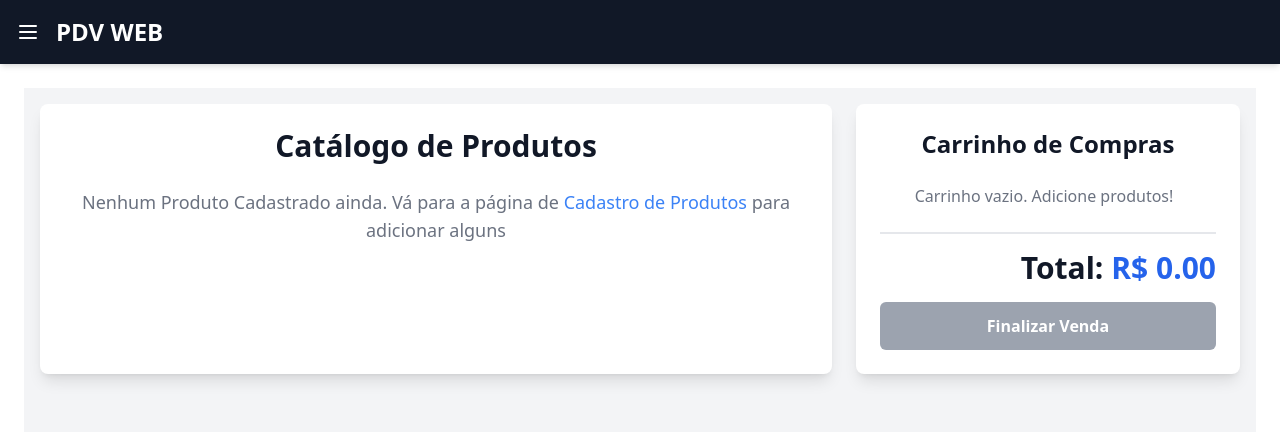
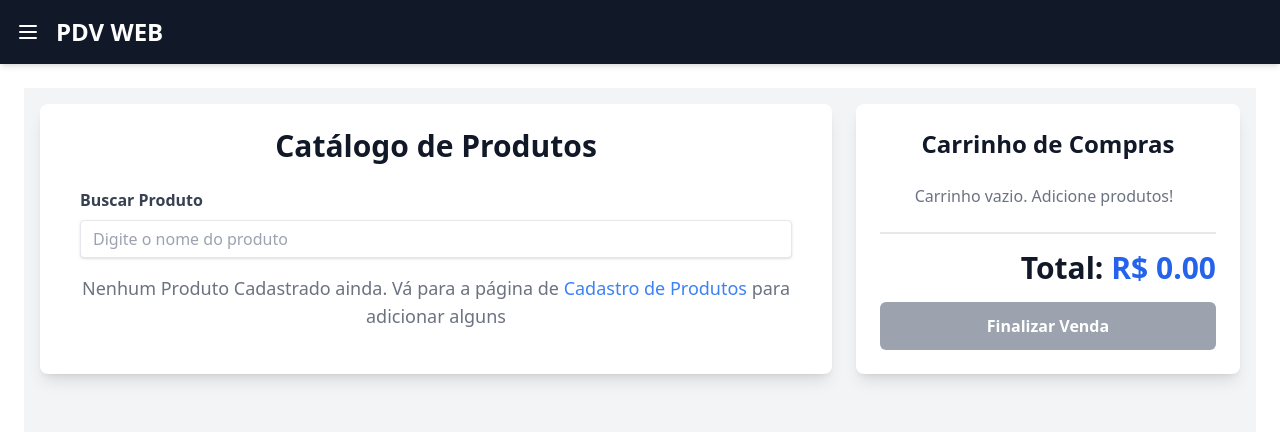
Before and after one commit to alvesgc/pdv, a React (Vite) app: page / in a window 1280 px wide. Shown: the top 432 px of the page. Built offline with nearby package versions, Linux system fonts and the light colour scheme.

Commit message:
feat: add Input component for reusable input fields and update Home page with product search functionality fix: correct price formatting in Products component when adding new products

```diff
--- /dev/null
+++ b/src/component/Input/index.jsx
@@ -0,0 +1,19 @@
+import React from 'react';
+
+const Input = ({ id,label, type="text", placeholder, value, onChange }) => {
+    return(
+        <div className="m-4">
+            <label className="block text-gray-700 tex-sm font-bold mb-2" htmlFor={id}>{label}</label>
+            <input
+                type={type}
+                id={label}
+                placeholder={placeholder}
+                value={value}
+                onChange={onChange}
+                className="shadow appearence-none border rounded w-full py-2 px-3 text-gray-700 leading-tight focus:outline-none focus:shadow-outline">
+            </input>
+        </div>
+    )
+}
+
+export default Input;
--- a/src/pages/Home.jsx
+++ b/src/pages/Home.jsx
@@ -1,6 +1,7 @@
-import { useCart } from '../context/CartContext';
-import { useProducts } from '../context/ProductContext';
+import { useCart } from "../context/CartContext";
+import { useProducts } from "../context/ProductContext";
 import { Link } from "react-router-dom";
+import Input from "../component/Input";
 // const mockProducts = [
 //   { id: 1, name: "Coca-Cola", price: 5.0 },
 //   { id: 2, name: "Pastel", price: 7.5 },
@@ -14,7 +15,7 @@ import { Link } from "react-router-dom";
 
 export default function Home() {
   const { cart, addToCart, removeFromCart, clearCart } = useCart();
-   const { products } = useProducts();
+  const { products } = useProducts();
   const total = cart.reduce((sum, p) => sum + p.price, 0);
 
   return (
@@ -22,16 +23,42 @@ export default function Home() {
       <div className="max-w-7xl mx-auto grid grid-cols-1 md:grid-cols-3 gap-6">
         {/* Seção de Produtos */}
         <div className="md:col-span-2 bg-white p-6 rounded-lg shadow-lg">
-          <h1 className="text-3xl font-bold text-center text-gray-900 mb-6">Catálogo de Produtos</h1>
+          <h1 className="text-3xl font-bold text-center text-gray-900 mb-6">
+            Catálogo de Produtos
+          </h1>
+          <Input
+            id="productSearch"
+            placeholder="Digite o nome do produto"
+            label="Buscar Produto"
+            required
+          />
           {products.length === 0 ? (
-            <p className="text-center text-gray-500 text-lg">Nenhum Produto Cadastrado ainda. Vá para a página de <Link to="/products" className="text-blue-500 hover:underline">Cadastro de Produtos</Link> para adicionar alguns</p>
+            <p className="text-center text-gray-500 text-lg">
+              Nenhum Produto Cadastrado ainda. Vá para a página de{" "}
+              <Link to="/products" className="text-blue-500 hover:underline">
+                Cadastro de Produtos
+              </Link>{" "}
+              para adicionar alguns
+            </p>
           ) : (
             <div className="grid grid-cols-1 sm:grid-cols-2 lg:grid-cols-4 gap-4">
               {products.map((p) => (
-                <div key={p.id} className="bg-gray-50 p-4 rounded-lg shadow flex flex-col items-center justify-between transition duration-200 ease-in-out hover:bg-gray-100">
-                  <h3 className="text-lg font-semibold text-gray-800">{p.name}</h3>
-                  <p clasName="text-xl font-bold text-green-600 my-2">R$ {p.price.toFixed(2)}</p>
-                  <button onClick={() => addToCart(p)} className="w-full bg-blue-500 text-white py-2 px-4 rounded-md hover:bg-blue-600 focus:outline-none focus:ring-2 focus:ring-blue-500 focus:ring-opacity-50 transition duration-150 ease-in-out" >Adicionar</button>
+                <div
+                  key={p.id}
+                  className="bg-gray-50 p-4 rounded-lg shadow flex flex-col items-center justify-between transition duration-200 ease-in-out hover:bg-gray-100"
+                >
+                  <h3 className="text-lg font-semibold text-gray-800">
+                    {p.name}
+                  </h3>
+                  <p className="text-xl font-bold text-green-600 my-2">
+                    R$ {p.price.toFixed(2)}
+                  </p>
+                  <button
+                    onClick={() => addToCart(p)}
+                    className="w-full bg-blue-500 text-white py-2 px-4 rounded-md hover:bg-blue-600 focus:outline-none focus:ring-2 focus:ring-blue-500 focus:ring-opacity-50 transition duration-150 ease-in-out"
+                  >
+                    Adicionar
+                  </button>
                 </div>
               ))}
             </div>
@@ -40,17 +67,25 @@ export default function Home() {
 
         {/* Seção do Carrinho e Finalização */}
         <div className="md:col-span-1 bg-white p-6 rounded-lg shadow-lg flex flex-col">
-          <h2 className="text-2xl font-bold text-center text-gray-900 mb-6">Carrinho de Compras</h2>
-          <div className="flex-grow overflow-y-auto max-h-96 pr-2 custom-scrollbar"> {/* Adicionado max-h e scrollbar */}
+          <h2 className="text-2xl font-bold text-center text-gray-900 mb-6">
+            Carrinho de Compras
+          </h2>
+          <div className="flex-grow overflow-y-auto max-h-96 pr-2 custom-scrollbar">
+            {" "}
+            {/* Adicionado max-h e scrollbar */}
             {cart.length === 0 ? (
-              <p className="text-center text-gray-500">Carrinho vazio. Adicione produtos!</p>
+              <p className="text-center text-gray-500">
+                Carrinho vazio. Adicione produtos!
+              </p>
             ) : (
               cart.map((p, i) => (
                 <div
                   key={i}
                   className="flex justify-between items-center bg-gray-50 p-3 rounded-md mb-2 shadow-sm"
                 >
-                  <span className="text-gray-700">{p.name} - R$ {p.price.toFixed(2)}</span>
+                  <span className="text-gray-700">
+                    {p.name} - R$ {p.price.toFixed(2)}
+                  </span>
                   <button
                     onClick={() => removeFromCart(p.id)}
                     className="text-red-500 hover:text-red-700 font-bold focus:outline-none"
@@ -63,12 +98,17 @@ export default function Home() {
           </div>
 
           <div className="mt-6 pt-4 border-t-2 border-gray-200">
-            <h3 className="text-3xl font-bold text-right text-gray-900 mb-4">Total: <span className="text-blue-600">R$ {total.toFixed(2)}</span></h3>
+            <h3 className="text-3xl font-bold text-right text-gray-900 mb-4">
+              Total:{" "}
+              <span className="text-blue-600">R$ {total.toFixed(2)}</span>
+            </h3>
             <button
               onClick={clearCart}
               disabled={cart.length === 0}
               className={`w-full py-3 px-4 rounded-md text-white font-semibold transition duration-150 ease-in-out ${
-                cart.length === 0 ? 'bg-gray-400 cursor-not-allowed' : 'bg-green-600 hover:bg-green-700 focus:outline-none focus:ring-2 focus:ring-green-500 focus:ring-opacity-50'
+                cart.length === 0
+                  ? "bg-gray-400 cursor-not-allowed"
+                  : "bg-green-600 hover:bg-green-700 focus:outline-none focus:ring-2 focus:ring-green-500 focus:ring-opacity-50"
               }`}
             >
               Finalizar Venda
--- a/src/pages/Products.jsx
+++ b/src/pages/Products.jsx
@@ -15,7 +15,7 @@ export default function Products() {
     }
     const newProduct = {
       name: productName,
-      price: parseFloat(productPrice),
+      price: parseFloat(productPrice.replace('.', ',')),
     };
     addProduct(newProduct);
     setProductName("");
```
